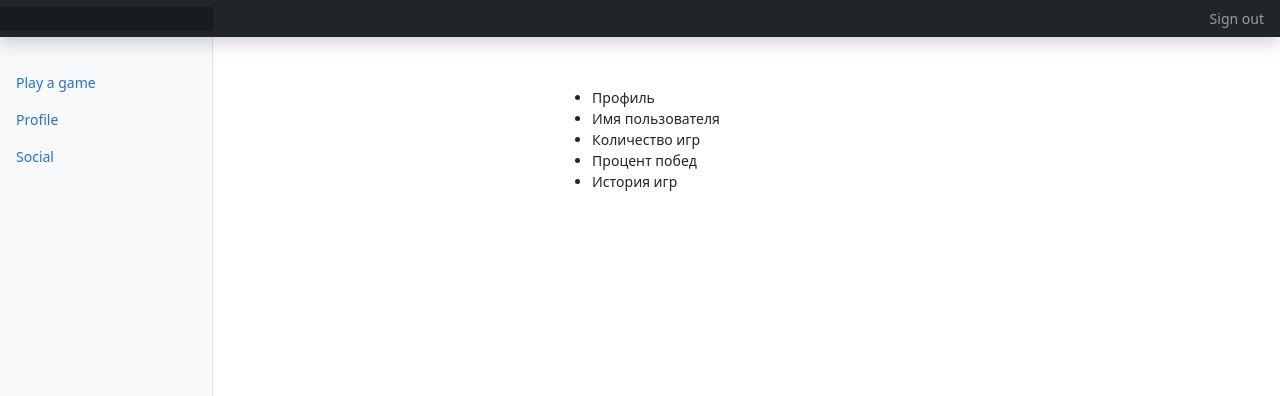
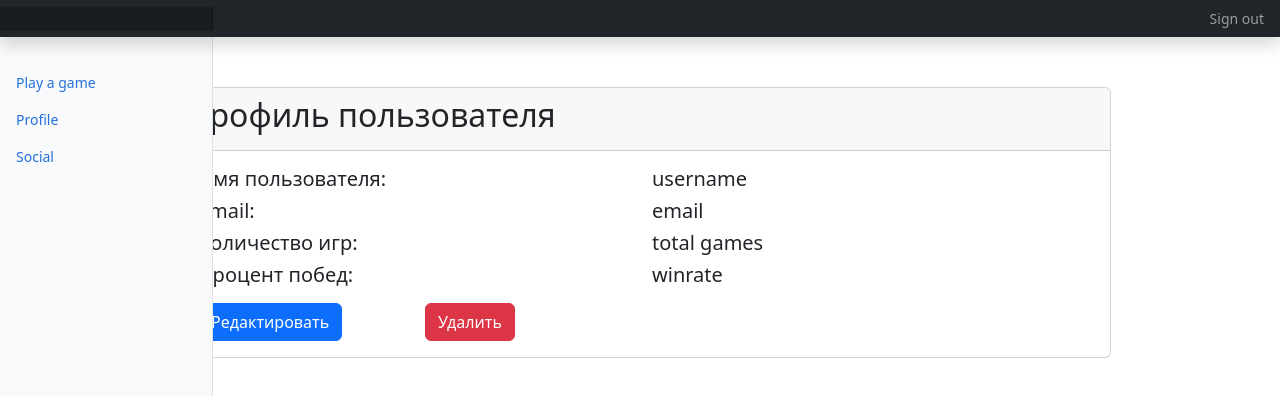
Before and after one commit to RadicalIguana/PingPongAI, a React (Vite) app in the folder react/: page /user in a window 1280 px wide. Shown: the top 396 px of the page. Built offline with nearby package versions, Linux system fonts and the light colour scheme; no server answers; sample sign-in values are in the browser's storage.

Commit message:
wip(frontend): добавлено окно профиля пользователя

```diff
--- a/react/src/views/User.jsx
+++ b/react/src/views/User.jsx
@@ -2,14 +2,43 @@ import React from 'react'
 
 export default function User() {
     return (
-      <div style={{display: 'flex', justifyContent: "space-between", alignItems: "center"}}>
-        <ul>
-          <li>Профиль</li>
-          <li>Имя пользователя</li>
-          <li>Количество игр</li>
-          <li>Процент побед</li>
-          <li>История игр</li>
-        </ul>
+
+      <div class="card w-75">
+        <div class="card-header">
+          <h2>Профиль пользователя</h2>
+        </div>
+        <div class="card-body">
+          <div className='container'>
+            <div className='row'>
+              <div className='col'>
+                <h5>Имя пользователя:</h5>
+                <h5>Email:</h5>
+                <h5>Количество игр:</h5>
+                <h5>Процент побед:</h5>
+                <div className='row'>
+                  <div className='col mt-2'><button className='btn btn-primary'>Редактировать</button></div>
+                  <div className='col mt-2'><button className='btn btn-danger'>Удалить</button></div>
+                </div>
+              </div>
+              <div className='col'>
+                <h5>username</h5>
+                <h5>email</h5>
+                <h5>total games</h5>
+                <h5>winrate</h5>
+              </div>
+            </div>
+          </div>
+        </div>
       </div>
+
+      // <div style={{display: 'flex', justifyContent: "space-between", alignItems: "center"}}>
+      //   <ul>
+      //     <li>Профиль</li>
+      //     <li>Имя пользователя</li>
+      //     <li>Количество игр</li>
+      //     <li>Процент побед</li>
+      //     <li>История игр</li>
+      //   </ul>
+      // </div>
     )
 }
```
